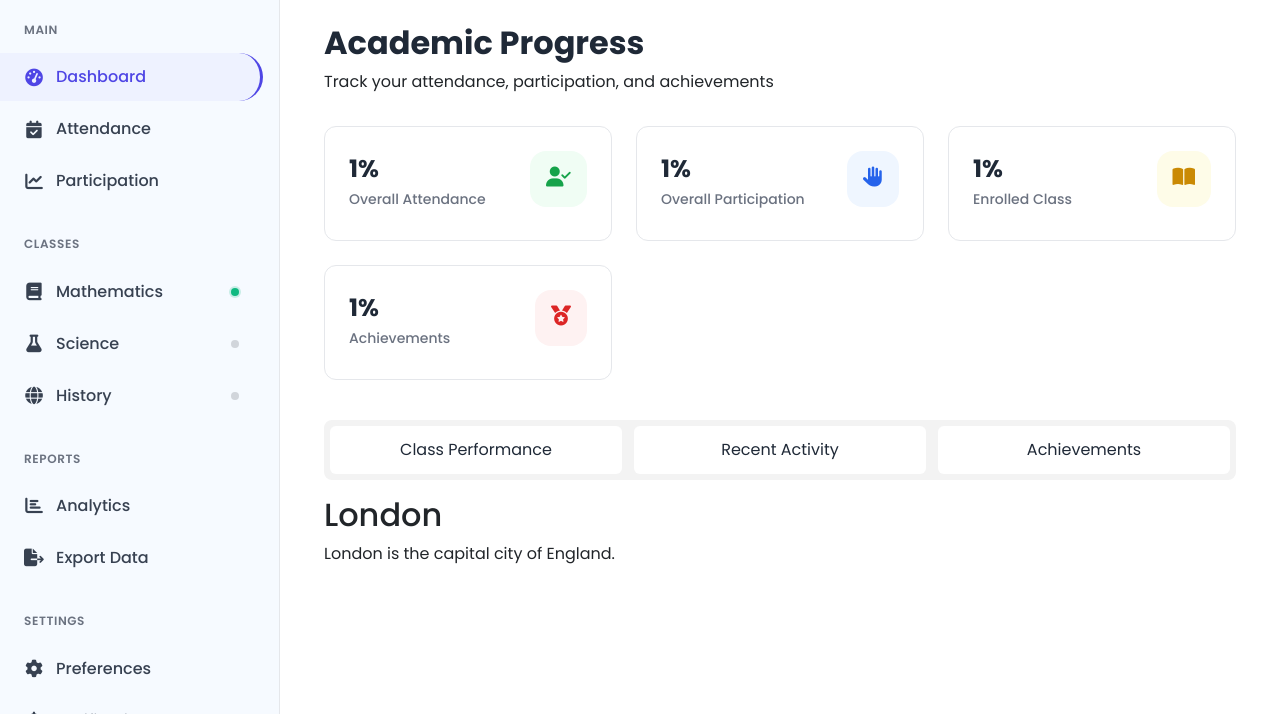
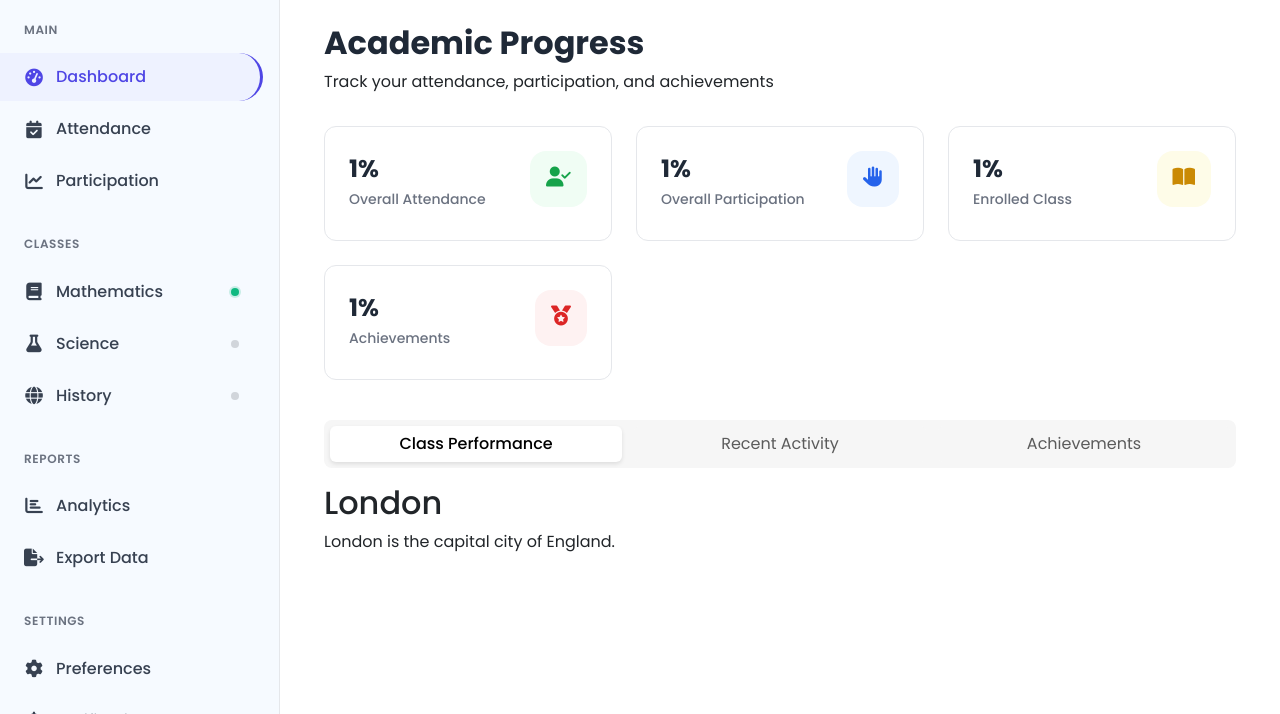
Before and after one commit to Draketzy/iclassroom, a Django app: template iClassroom/classroom/templates/classroom/student/student_progress.html in a window 1280 px wide. Shown: the part 86-800 px from the top of the page. Run offline with Django 3.2, Linux system fonts and the light colour scheme; the template is opened without the code that fills it: most values are stand-ins (such as "Sample title", 1, 10 or a date in 2020); some libraries are stand-ins or nearby versions.

Commit message:
Update student_progress.html

```diff
--- a/iClassroom/classroom/templates/classroom/student/student_progress.html
+++ b/iClassroom/classroom/templates/classroom/student/student_progress.html
@@ -54,9 +54,9 @@
   </div>
   <div class="tablist-container">
       <div class="tablist-header">
-        <button class="w3-bar-item w3-button" onclick="openTab('class-performance')">Class Performance</button>
-        <button class="w3-bar-item w3-button" onclick="openTab('recent-activity')">Recent Activity</button>
-        <button class="w3-bar-item w3-button" onclick="openTab('achievements')">Achievements</button>
+        <button onclick="openTab('class-performance')" class="active">Class Performance</button>
+        <button onclick="openTab('recent-activity')">Recent Activity</button>
+        <button onclick="openTab('achievements')">Achievements</button>
       </div>
 
        <div id="class-performance" class="tab-progress">
@@ -142,24 +142,37 @@
  .tablist-header {
   display: flex;
   gap: 12px;
-    background-color:#f3f3f3;
+  background-color: #f6f6f6;
   margin-bottom: 16px;
-    justify-content:center;
+  justify-content: center;
   align-items: center;
   padding: 6px;
   border-radius: 8px;
 }
-.tablist-header button{
-    padding: 12px;
-    background: #ffffff;
+
+.tablist-header button {
+  padding: 6px;
   border: none;
   border-radius: 6px;
   cursor: pointer;
   font-size: 16px;
-    color: #1f2937;
+  color: #5b5b5b;
   width: 100%;
-    justify-content:center;
-    align-items: center;
+  background-color: #f6f6f6;
+  transition: background-color 0.3s, color 0.3s; /* Smooth transition */
+}
+
+.tablist-header button:focus {
+  background-color: #ffffff;
+  color: #000000;
+}
+
+/* Active tab style */
+.tablist-header button.active {
+  background-color: #ffffff;
+  font-weight: 500;
+  color: #000000;
+  box-shadow: 0 2px 4px rgba(0, 0, 0, 0.1); /* Optional: Add subtle shadow */
 }
 </style>
 {% endblock %}
@@ -167,12 +180,21 @@
 {% block extra_js %}
 <script>
 function openTab(tabName) {
-  var i;
-  var x = document.getElementsByClassName("tab-progress");
-  for (i = 0; i < x.length; i++) {
-    x[i].style.display = "none";
+  // Hide all tab content
+  var tabContents = document.getElementsByClassName("tab-progress");
+  for (var i = 0; i < tabContents.length; i++) {
+    tabContents[i].style.display = "none";
   }
+
+  // Remove 'active' class from all buttons
+  var tabButtons = document.querySelectorAll(".tablist-header button");
+  for (var i = 0; i < tabButtons.length; i++) {
+    tabButtons[i].classList.remove("active");
+  }
+
+  // Show the selected tab content and mark button as active
   document.getElementById(tabName).style.display = "block";
+  event.currentTarget.classList.add("active"); // Highlight clicked button
 }
 </script>
 {% endblock %}
```
Lines whose indentation alone changed are shown as unchanged.
